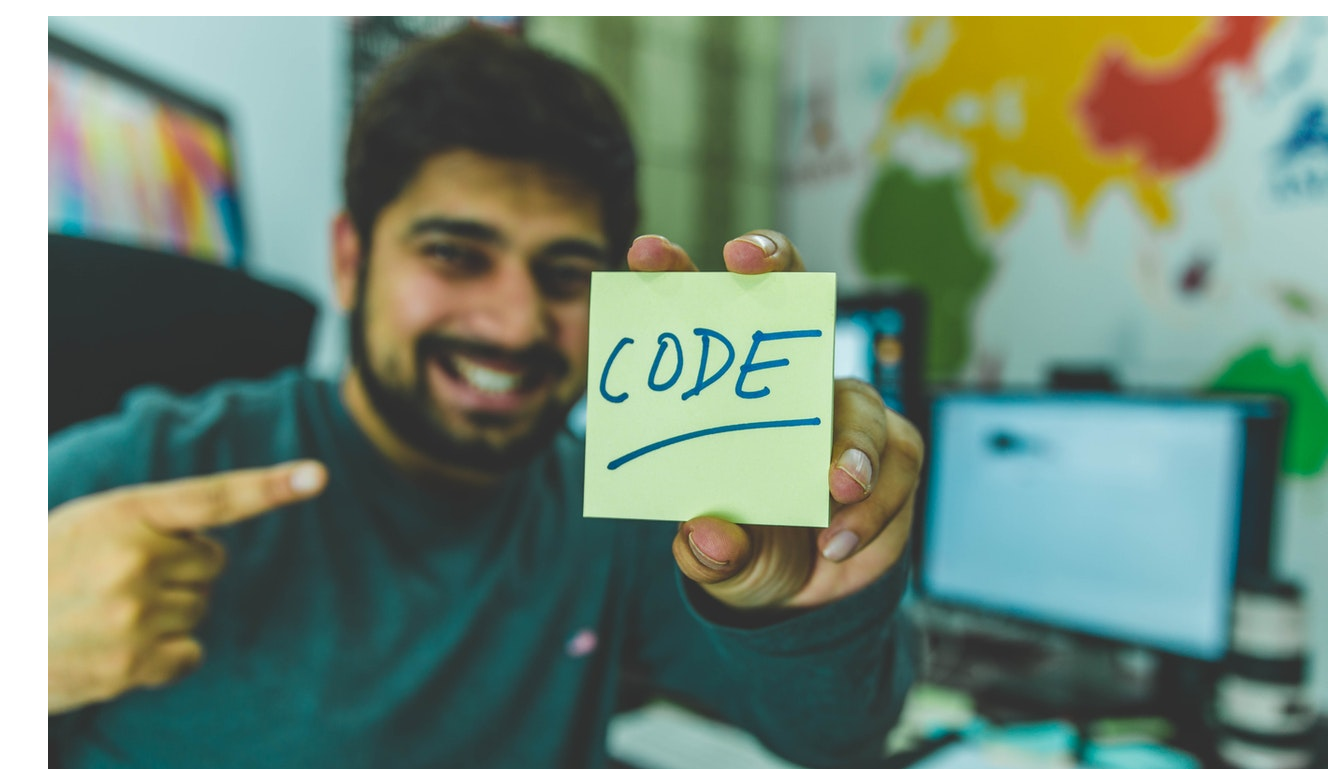
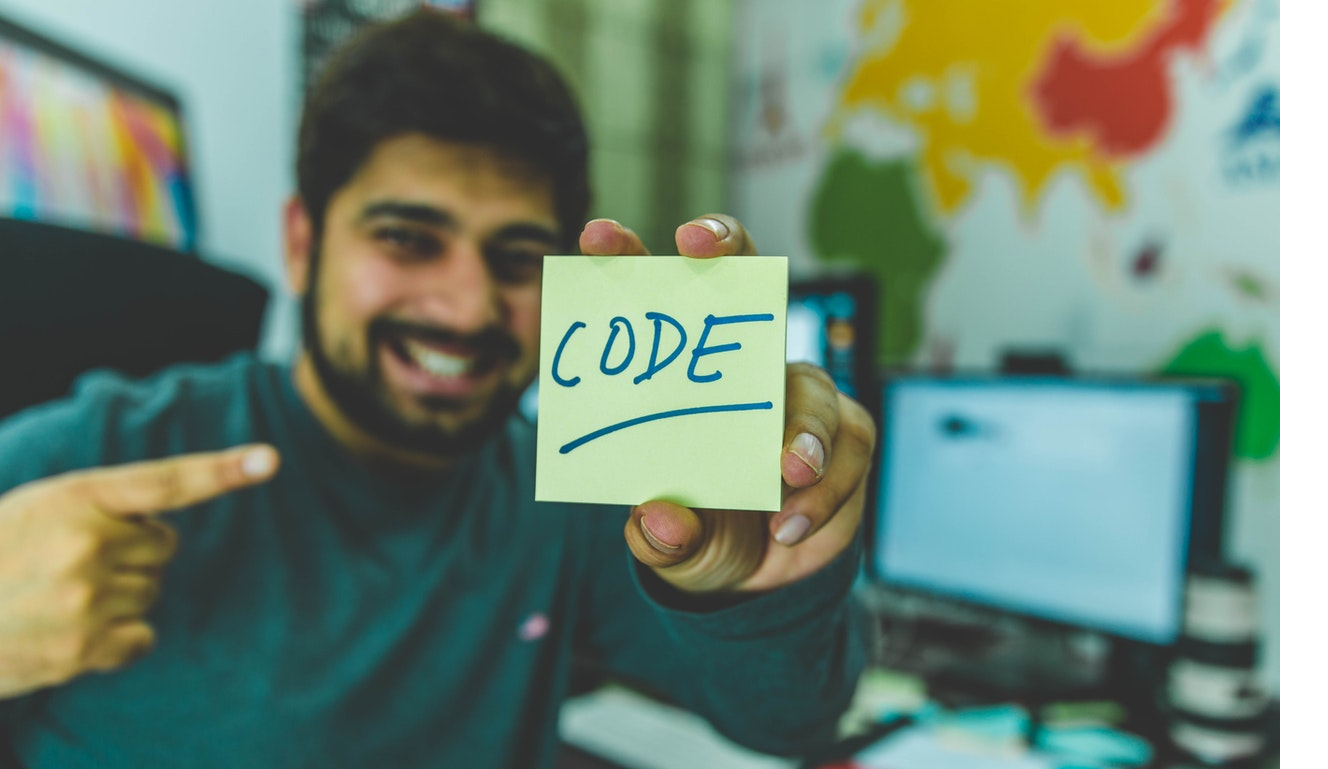
Before and after one commit to CodeSoom/project-react-4-dngwoodo, a Next.js app: page / in a window 1280 px wide. Shown: the top 769 px of the page, 1328 px wide, since content can reach past the window. Built offline with nearby package versions, Linux system fonts and the light colour scheme.

Commit message:
feat: Apply global, reset css

```diff
--- /dev/null
+++ b/pages/_app.tsx
@@ -0,0 +1,14 @@
+import type { AppProps } from 'next/app';
+
+import '../styles/global.css';
+
+function MyApp({ Component, pageProps }: AppProps) {
+  return (
+    <>
+      {/* eslint-disable-next-line react/jsx-props-no-spreading */}
+      <Component {...pageProps} />
+    </>
+  );
+}
+
+export default MyApp;
--- /dev/null
+++ b/styles/global.css
@@ -0,0 +1,5 @@
+@import 'reset.css';
+
+* {
+    box-sizing: border-box;
+}
--- /dev/null
+++ b/styles/reset.css
@@ -0,0 +1,48 @@
+/* http://meyerweb.com/eric/tools/css/reset/
+   v2.0 | 20110126
+   License: none (public domain)
+*/
+
+html, body, div, span, applet, object, iframe,
+h1, h2, h3, h4, h5, h6, p, blockquote, pre,
+a, abbr, acronym, address, big, cite, code,
+del, dfn, em, img, ins, kbd, q, s, samp,
+small, strike, strong, sub, sup, tt, var,
+b, u, i, center,
+dl, dt, dd, ol, ul, li,
+fieldset, form, label, legend,
+table, caption, tbody, tfoot, thead, tr, th, td,
+article, aside, canvas, details, embed,
+figure, figcaption, footer, header, hgroup,
+menu, nav, output, ruby, section, summary,
+time, mark, audio, video {
+	margin: 0;
+	padding: 0;
+	border: 0;
+	font-size: 100%;
+	font: inherit;
+	vertical-align: baseline;
+}
+/* HTML5 display-role reset for older browsers */
+article, aside, details, figcaption, figure,
+footer, header, hgroup, menu, nav, section {
+	display: block;
+}
+body {
+	line-height: 1;
+}
+ol, ul {
+	list-style: none;
+}
+blockquote, q {
+	quotes: none;
+}
+blockquote:before, blockquote:after,
+q:before, q:after {
+	content: '';
+	content: none;
+}
+table {
+	border-collapse: collapse;
+	border-spacing: 0;
+}
```
